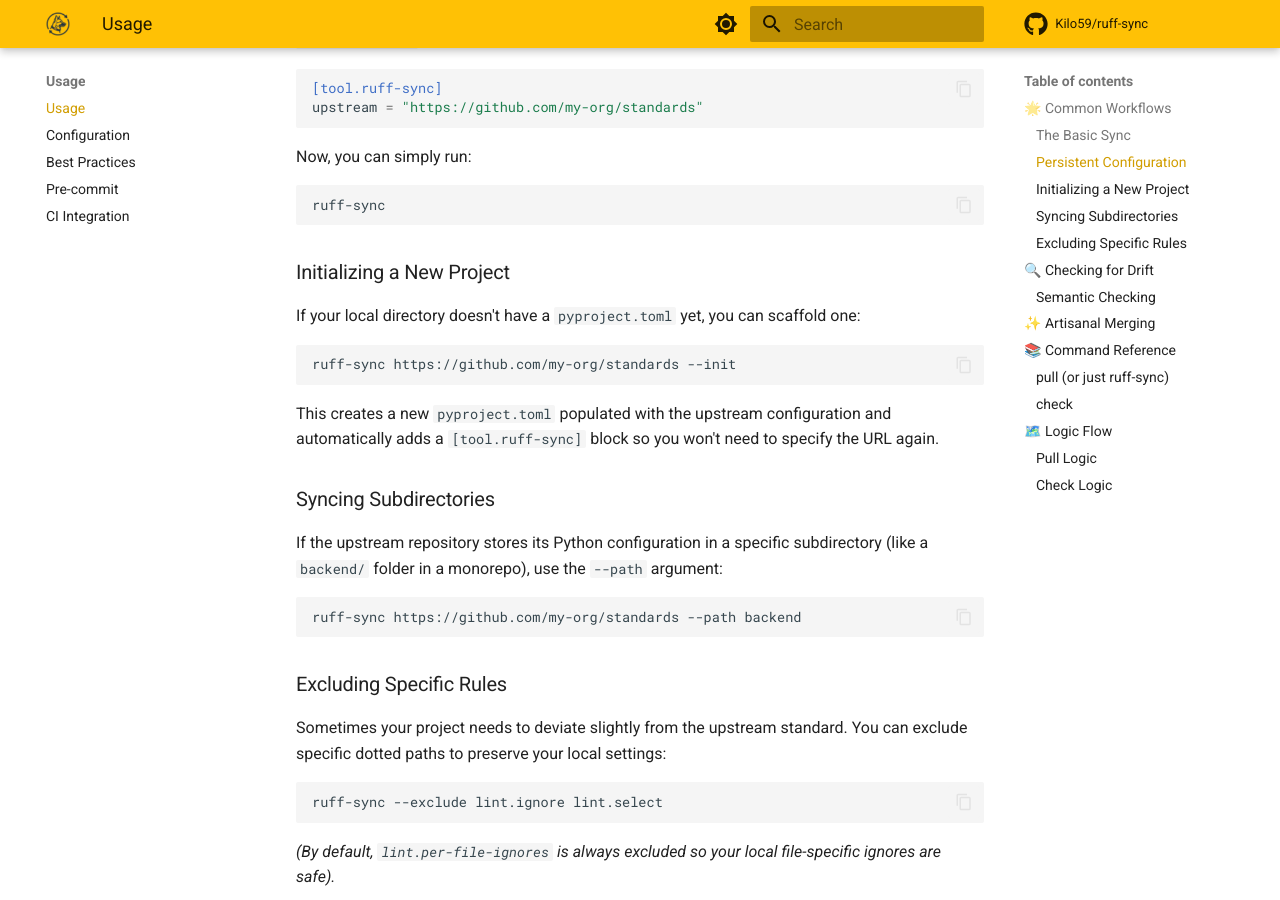
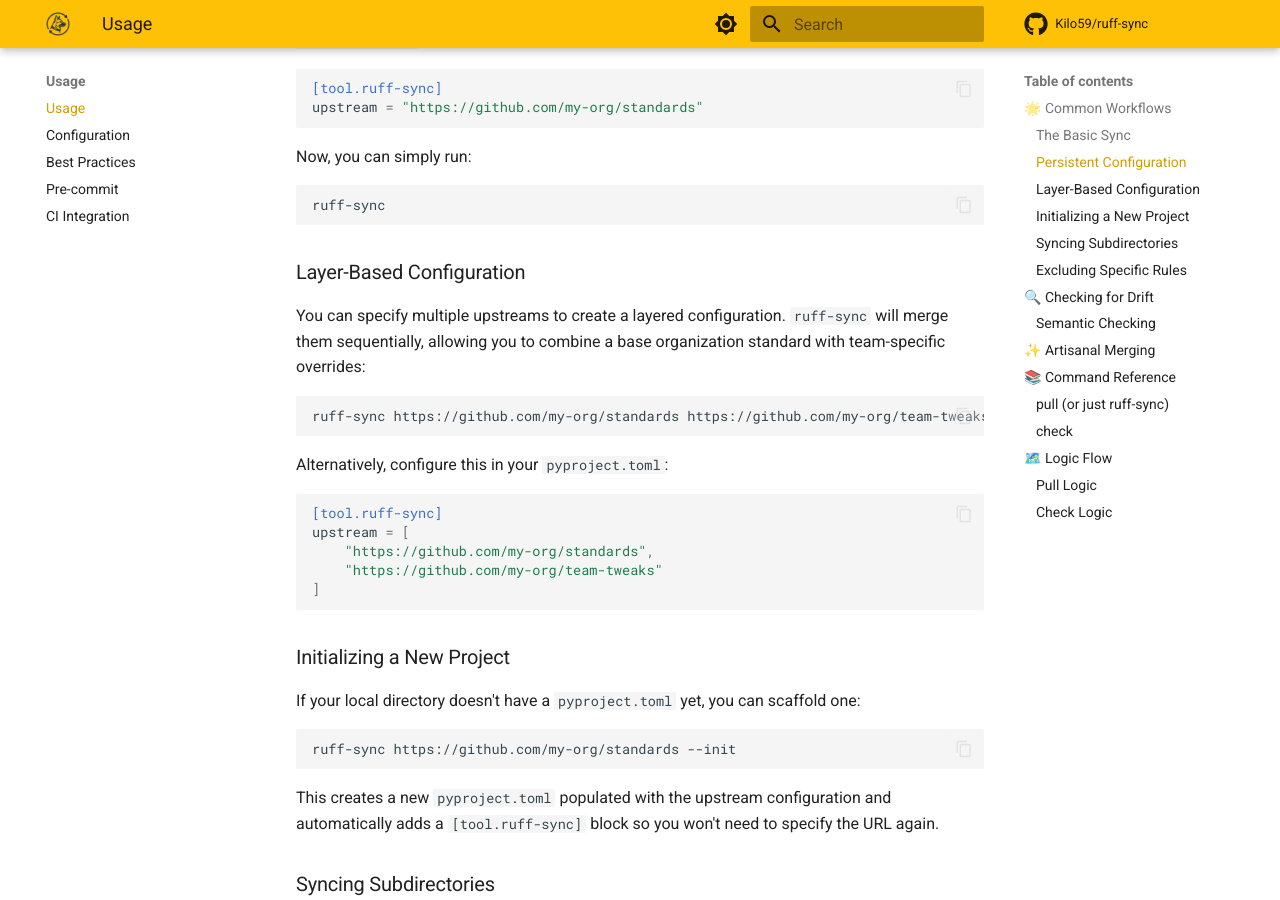
Before and after one commit to Kilo59/ruff-sync, an MkDocs documentation site: the page built from docs/usage.md, in a window 1280 px wide and 900 px high, scrolled down 816 px. Built offline with MkDocs 1.6.1 and Material for MkDocs 9.7.7, drawn with Linux system fonts in a browser that asks for light colours; comment, search, counter and statistics services are not loaded.

Commit message:
add Layer based config section

````diff
--- a/docs/usage.md
+++ b/docs/usage.md
@@ -34,6 +34,24 @@ Now, you can simply run:
 
 ```bash
 ruff-sync
+```
+
+### Layer-Based Configuration
+
+You can specify multiple upstreams to create a layered configuration. `ruff-sync` will merge them sequentially, allowing you to combine a base organization standard with team-specific overrides:
+
+```bash
+ruff-sync https://github.com/my-org/standards https://github.com/my-org/team-tweaks
+```
+
+Alternatively, configure this in your `pyproject.toml`:
+
+```toml
+[tool.ruff-sync]
+upstream = [
+    "https://github.com/my-org/standards",
+    "https://github.com/my-org/team-tweaks"
+]
 ```
 
 ### Initializing a New Project
````
